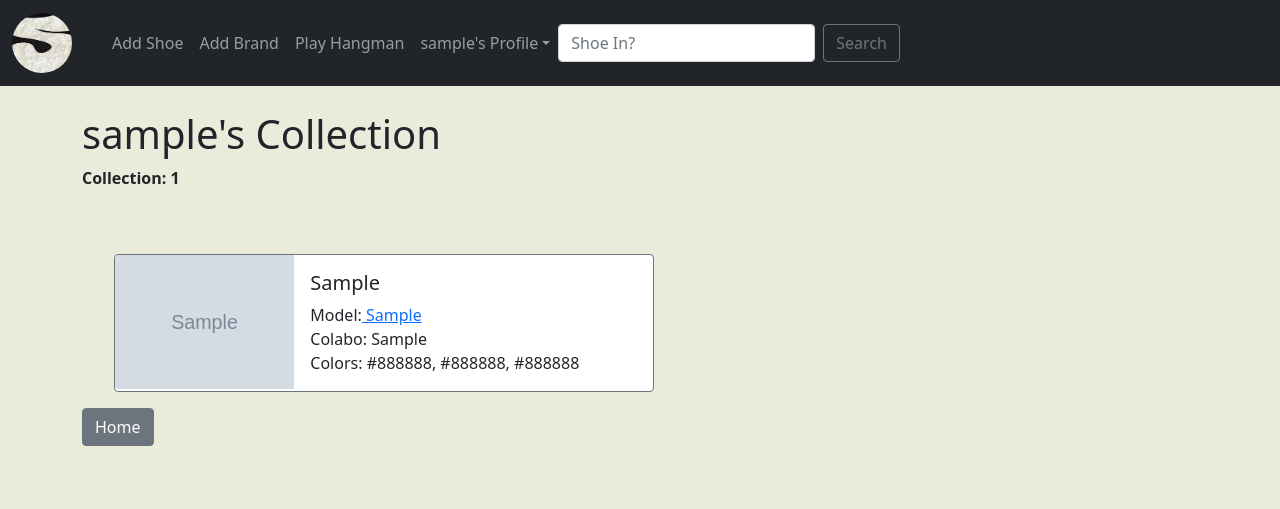
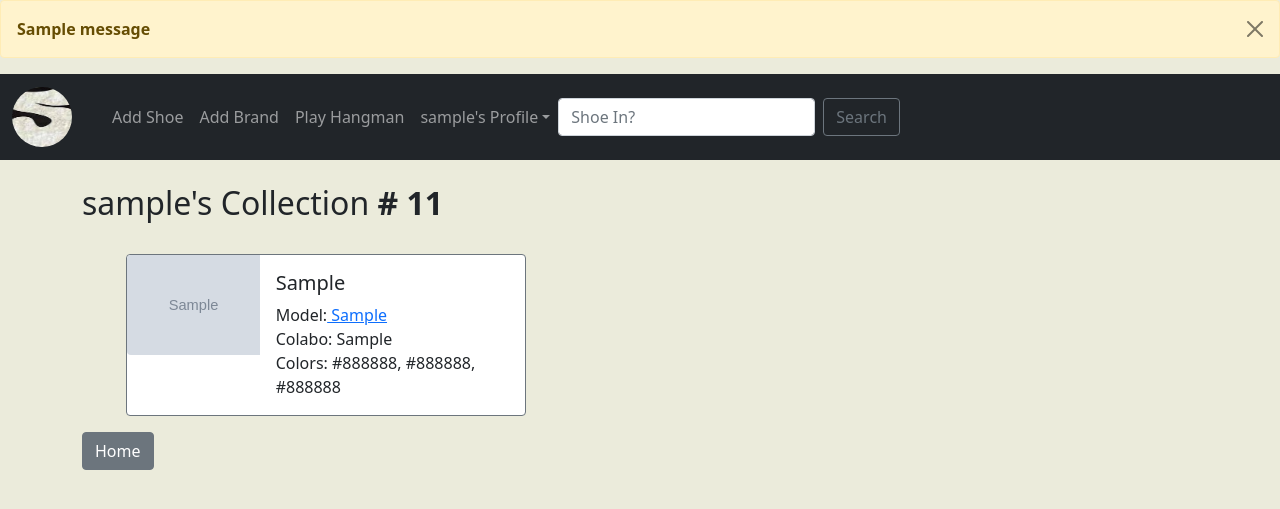
Before and after one commit to LanceFK/ShoeN, a Django app: page /members/my_collection/ in a window 1280 px wide. Shown: the top 509 px of the page. Run offline with Django 3.2, Linux system fonts and the light colour scheme; a user stored in the database is signed in; tables that the repository leaves empty hold one stand-in row (values such as "Sample post"); grey boxes marked "Sample" are stand-in pictures; one stand-in notice (Sample message) is shown; some libraries are stand-ins or nearby versions.

Commit message:
Working collection messages and collection status

```diff
--- a/ShoeN/templates/base.html
+++ b/ShoeN/templates/base.html
@@ -12,8 +12,15 @@
 
     <title>Welcome To Shoe'N</title>
   </head>
-
   <body>
+      {% if messages %}
+        {% for message in messages %}
+        <div class="alert alert-warning alert-dismissible fade show" role="alert">
+          <strong>{{ message }}</strong>
+          <button type="button" class="btn-close" data-bs-dismiss="alert" aria-label="Close"></button>
+        </div>
+        {% endfor %}
+      {% endif %}
     <nav class="navbar navbar-expand-lg navbar-dark bg-dark">
         <div class="container-fluid">
           <a class="navbar-brand" href="{% url 'home' %}">
@@ -39,7 +46,8 @@
                   </a>
                   <ul class="dropdown-menu" aria-labelledby="navbarDropdown">
                       {% for item in cat_menu %}
-                      <a class="dropdown-item" href="{% url 'category' item|slugify %}">{{ item }}</a>
+                      <!-- <a class="dropdown-item" href="{% url 'category' item|slugify %}">{{ item }}</a> -->
+                      <a class="dropdown-item">{{ item }}</a>
                       {% endfor %}
                   </ul>
                 </li>
@@ -73,7 +81,7 @@
                     {% if user.profile.id %}
                     <li><a class="dropdown-item" href="{% url 'edit_profile_page' user.profile.id %}">Update Profile</a></li>
                     <!-- <li><a class="dropdown-item" href="{% url 'show_profile_page' user.profile.id %}">My Collection</a></li> -->
-                    <li><a class="dropdown-item" href="{% url 'my_collection' %}">Sample Collection</a></li>
+                    <li><a class="dropdown-item" href="{% url 'my_collection' %}">My Collection</a></li>
                     <li><a class="dropdown-item" href="{% url 'logout' %}">Log Out</a></li>
                     {% else %}
                     <a class="dropdown-item" href="{% url 'create_profile_page' %}">Create Profile Page</a>
--- a/members/templates/registration/my_collection.html
+++ b/members/templates/registration/my_collection.html
@@ -4,15 +4,15 @@
 {% block content %}
 
 
-<h1>{{ user }}'s Collection</h1>
+<h2>{{ user }}'s Collection <STRONG># {{ shoe_count }}</STRONG></h2>
 
-        <STRONG><p>Collection: {{ shoe_count }}</p></STRONG>
-<br><br>
+<br>
 <ul>
         {% for post in posts %}
-            <div class="card border-secondary mb-3" style="max-width: 540px;" name="collection">
+    <div class="container" name="collection">
+            <div class="card border-secondary mb-3" style="width: 400px;">
                 <div class="row g-0">
-                <div class="col-md-4">
+                    <div class="col">
                         <img src="{{ post.shoe_image.url }}" class="img-fluid rounded-start" alt="...">
                     </div>
                     <div class="col-md-8">
@@ -25,6 +25,7 @@
                                 Colors: {{ post.color_scheme_1 }}, {{ post.color_scheme_2 }}, {{ post.color_scheme_3 }}</a>
                                 <br/>
                             </p>
+                        </div>
                     </div>
                 </div>
             </div>
--- a/members/views.py
+++ b/members/views.py
@@ -10,8 +10,9 @@ from django.contrib.auth.views import PasswordChangeView
 from django.urls import reverse_lazy  # Reverse lazy will redirect back
 from .forms import ProfilePageForm, SignUpForm, EditProfileForm, PasswordChangingForm, ProfilePageForm
 from ShoeN.models import Profile, Post
+from django.contrib.auth.models import User
 from django.contrib import messages
-from django.contrib.auth.models import User
+
 
 # Create your views here.
 def my_collection(request):
@@ -20,6 +21,14 @@ def my_collection(request):
         posts = Post.objects.filter(author=me)
         shoe_count = Post.objects.filter(author=me).count()
 
+        shoe_count = 1
+
+        while (shoe_count <= 10):
+                print (str(shoe_count) + ': Nice Collectin')
+                print(shoe_count)
+                shoe_count+=1
+
+
 
         return render(request, 'registration/my_collection.html', {
         'posts':posts,
@@ -27,10 +36,10 @@ def my_collection(request):
         })
 
     else:
-        messages.success(request, ('Please Login under your own profile!'))
+        messages.success(request, ('You gotta Login!'))
         return redirect('home')
 
-
+# Show Profile is not in use, runs on backend
 class ShowProfilePageView(ListView):
     model = Post
     template_name = 'registration/user_profile.html'
```
Also changed, not shown: ShoeN/templates/hangman.html (+6 -6 lines), media/images/AJ_1_dKlU7w5.jpg (added), media/images/SB_Travis_Scott_zSjBFNe.jpg (added). Lines whose indentation alone changed are shown as unchanged.
